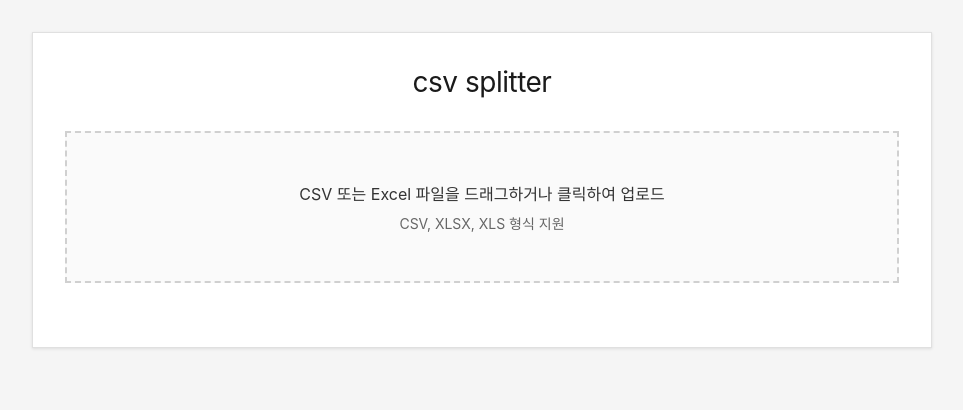
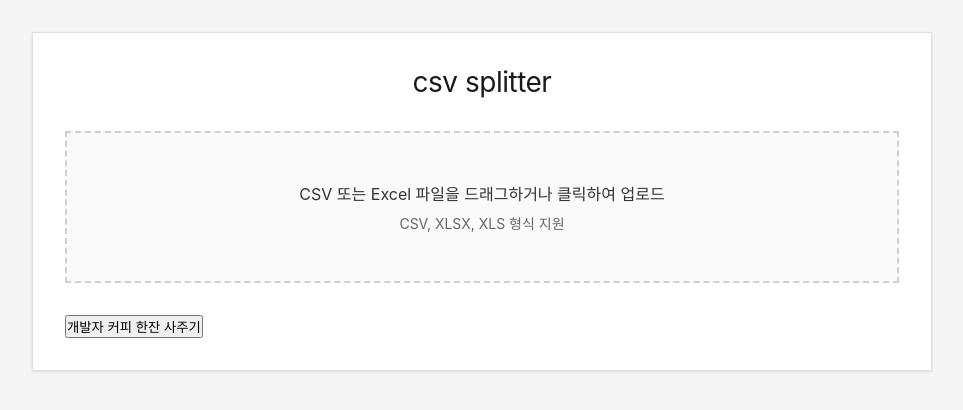
Before and after one commit to mhoo999/csv-splitter, a Next.js app: page / in a window 1280 px wide. Shown: the top 410 px of the page, without its empty margins (158-1121 px from the left). Built offline with nearby package versions, Linux system fonts and the light colour scheme.

Commit message:
✨ 푸터 추가 및 분리 리스트 스크롤 제거: 개발자 커피 사주기 버튼 추가, 리스트 스크롤 제거

```diff
--- a/app/globals.css
+++ b/app/globals.css
@@ -238,8 +238,6 @@ h1 {
   border-radius: 0;
   padding: 1rem;
   margin-bottom: 1.5rem;
-  max-height: 300px;
-  overflow-y: auto;
   border: 1px solid #e0e0e0;
 }
 
--- a/app/page.tsx
+++ b/app/page.tsx
@@ -333,6 +333,15 @@ export default function Home() {
       {loading && columns.length === 0 && (
         <div className="loading">파일을 분석하는 중...</div>
       )}
+
+      <footer className="footer">
+        <button
+          className="coffee-button"
+          onClick={() => window.open('https://www.buymeacoffee.com', '_blank')}
+        >
+          개발자 커피 한잔 사주기
+        </button>
+      </footer>
     </div>
   )
 }
```
